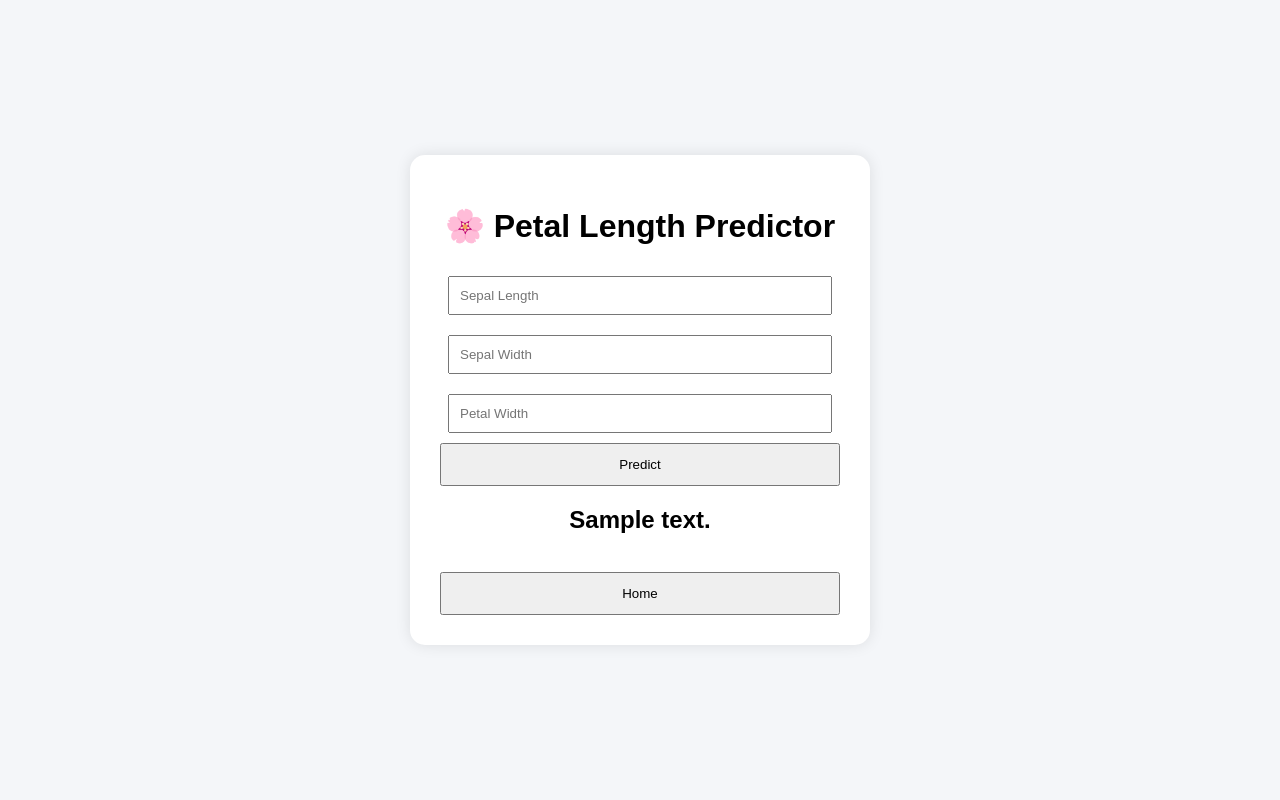
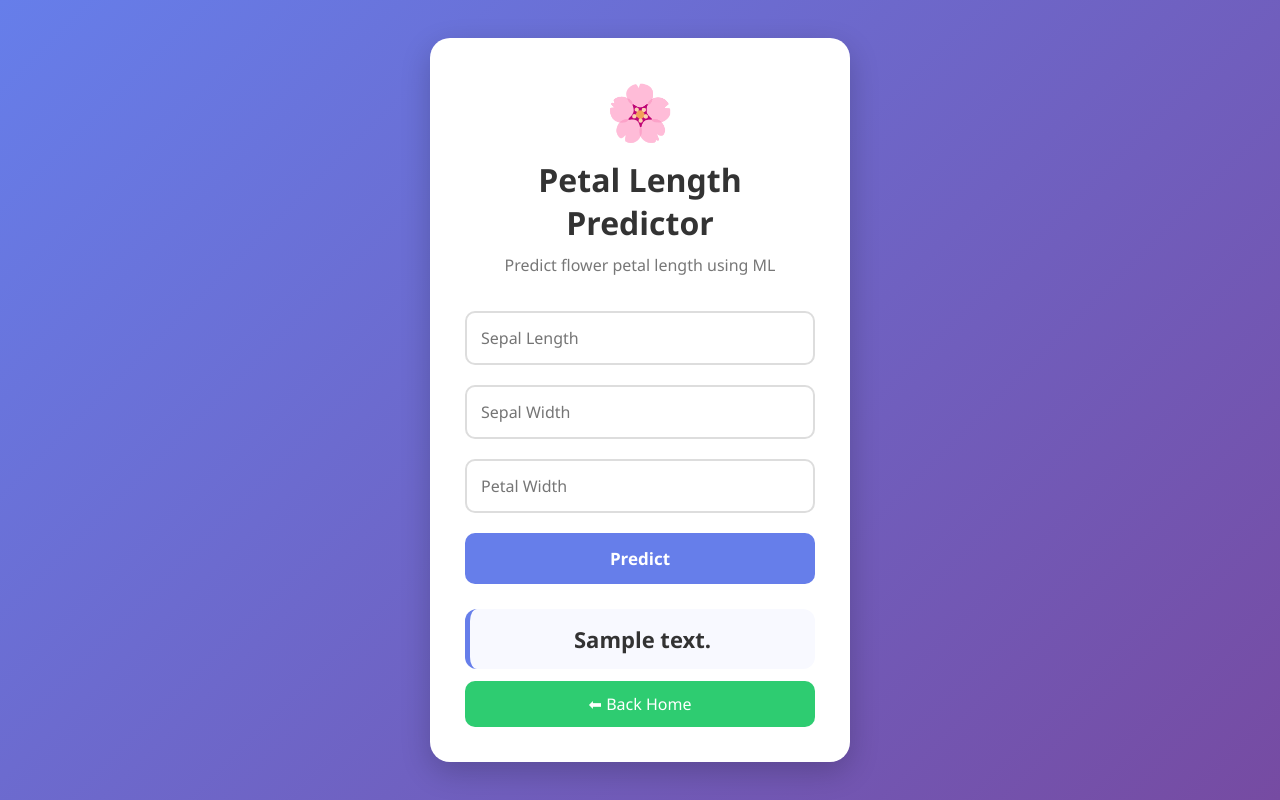
Before and after one commit to Kriti1013/flower-intelligence-system, a Flask app: template templates/petal_length.html in a window 1280 px wide. Run offline with Flask 3, Linux system fonts and the light colour scheme; the template is opened without the code that fills it: most values are stand-ins (such as "Sample title", 1, 10 or a date in 2020); parts of the project's set-up code (start-up, migrations or seed data) failed here and were passed over.

```diff
--- a/templates/petal_length.html
+++ b/templates/petal_length.html
@@ -1,43 +1,124 @@
 <!DOCTYPE html>
-<html>
+<html lang="en">
 <head>
+    <meta charset="UTF-8">
+    <meta name="viewport" content="width=device-width, initial-scale=1.0">
     <title>Petal Length Predictor</title>
 
     <style>
+
+        *{
+            margin:0;
+            padding:0;
+            box-sizing:border-box;
+            font-family:'Segoe UI',sans-serif;
+        }
+
         body{
-            font-family: Arial, sans-serif;
-            background:#f4f6f9;
+            height:100vh;
             display:flex;
             justify-content:center;
             align-items:center;
-            height:100vh;
-            margin:0;
+            background:linear-gradient(135deg,#667eea,#764ba2);
         }
 
         .container{
             background:white;
-            padding:30px;
-            border-radius:15px;
-            box-shadow:0 0 15px rgba(0,0,0,0.1);
-            width:400px;
+            width:420px;
+            padding:35px;
+            border-radius:20px;
+            box-shadow:0 10px 30px rgba(0,0,0,0.2);
             text-align:center;
+            animation:fadeIn 0.8s ease;
+        }
+
+        @keyframes fadeIn{
+            from{
+                opacity:0;
+                transform:translateY(20px);
+            }
+            to{
+                opacity:1;
+                transform:translateY(0);
+            }
+        }
+
+        h1{
+            color:#333;
+            margin-bottom:10px;
+        }
+
+        .subtitle{
+            color:#777;
+            margin-bottom:25px;
         }
 
         input{
-            width:90%;
-            padding:10px;
+            width:100%;
+            padding:14px;
             margin:10px 0;
+            border:2px solid #ddd;
+            border-radius:10px;
+            font-size:16px;
+            transition:0.3s;
         }
 
-        button{
+        input:focus{
+            border-color:#667eea;
+            outline:none;
+        }
+
+        .predict-btn{
+            width:100%;
+            padding:14px;
+            border:none;
+            border-radius:10px;
+            background:#667eea;
+            color:white;
+            font-size:17px;
+            font-weight:bold;
+            cursor:pointer;
+            transition:0.3s;
+            margin-top:10px;
+        }
+
+        .predict-btn:hover{
+            transform:translateY(-2px);
+            background:#5563d6;
+        }
+
+        .home-btn{
             width:100%;
             padding:12px;
+            border:none;
+            border-radius:10px;
+            background:#2ecc71;
+            color:white;
+            font-size:16px;
             cursor:pointer;
+            margin-top:12px;
         }
 
-        h2{
-            margin-top:20px;
+        .home-btn:hover{
+            background:#27ae60;
         }
+
+        .result{
+            margin-top:25px;
+            padding:15px;
+            border-radius:12px;
+            background:#f8f9ff;
+            border-left:5px solid #667eea;
+            font-size:22px;
+            font-weight:bold;
+            color:#333;
+        }
+
+        .flower{
+            font-size:55px;
+            margin-bottom:10px;
+        }
+
     </style>
 </head>
 
@@ -45,30 +126,54 @@
 
 <div class="container">
 
-<h1>🌸 Petal Length Predictor</h1>
+    <div class="flower">🌸</div>
 
-<form action="/predict_petal" method="POST">
+    <h1>Petal Length Predictor</h1>
 
-    <input type="number" step="0.01" name="sepal_length"
-           placeholder="Sepal Length" required>
+    <p class="subtitle">
+        Predict flower petal length using ML
+    </p>
 
-    <input type="number" step="0.01" name="sepal_width"
-           placeholder="Sepal Width" required>
+    <form action="/predict_petal" method="POST">
 
-    <input type="number" step="0.01" name="petal_width"
-           placeholder="Petal Width" required>
+        <input
+            type="number"
+            step="0.01"
+            name="sepal_length"
+            placeholder="Sepal Length"
+            required>
 
-    <button type="submit">Predict</button>
+        <input
+            type="number"
+            step="0.01"
+            name="sepal_width"
+            placeholder="Sepal Width"
+            required>
 
-</form>
+        <input
+            type="number"
+            step="0.01"
+            name="petal_width"
+            placeholder="Petal Width"
+            required>
 
-<h2>{{ prediction_text }}</h2>
+        <button class="predict-btn" type="submit">
+            Predict
+        </button>
 
-<br>
+    </form>
 
-<a href="/">
-    <button>Home</button>
-</a>
+    {% if prediction_text %}
+    <div class="result">
+        {{ prediction_text }}
+    </div>
+    {% endif %}
+
+    <a href="/">
+        <button class="home-btn">
+            ⬅ Back Home
+        </button>
+    </a>
 
 </div>
 
```
Also changed, not shown: templates/index.html (+135 -10 lines).
